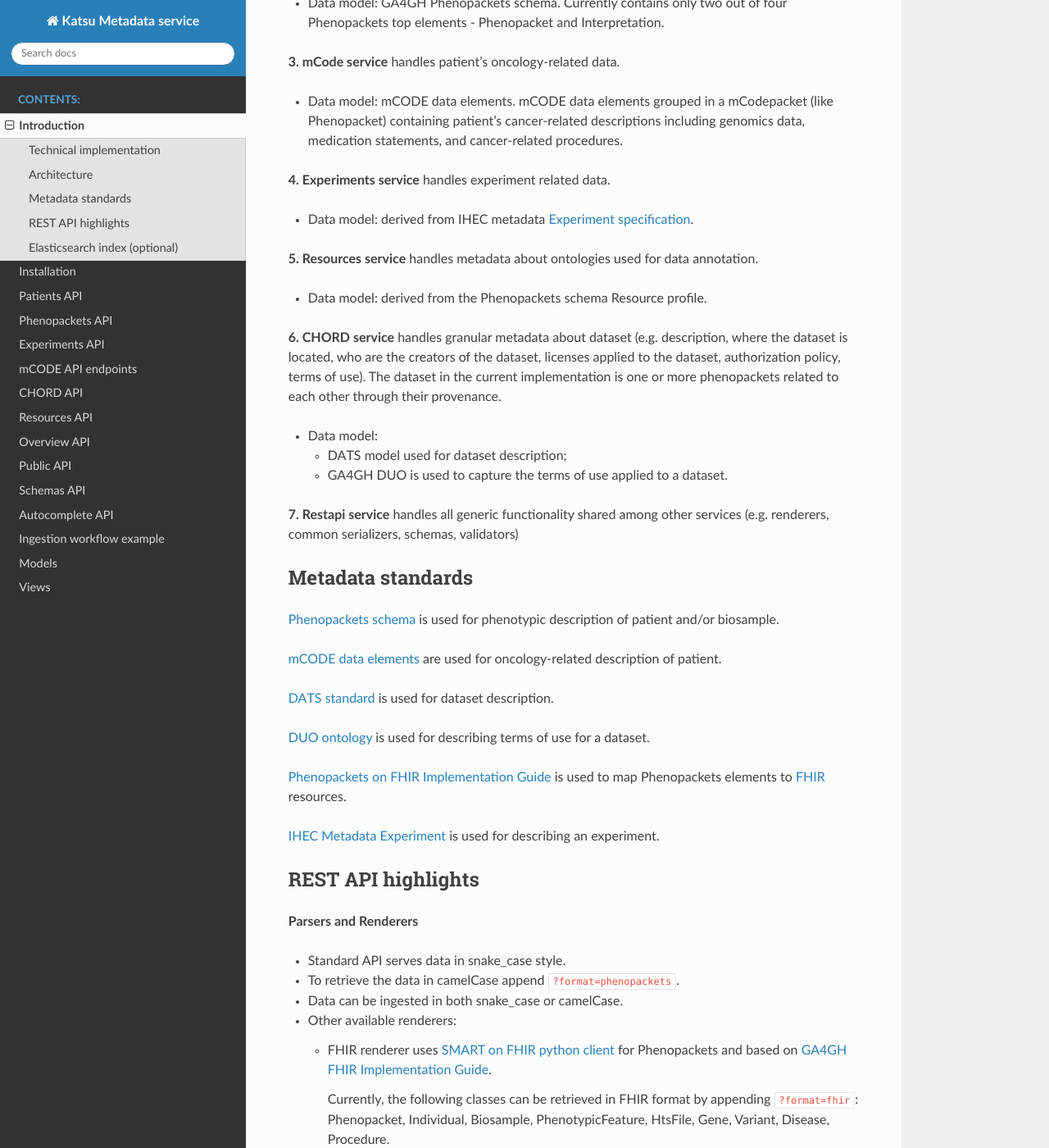
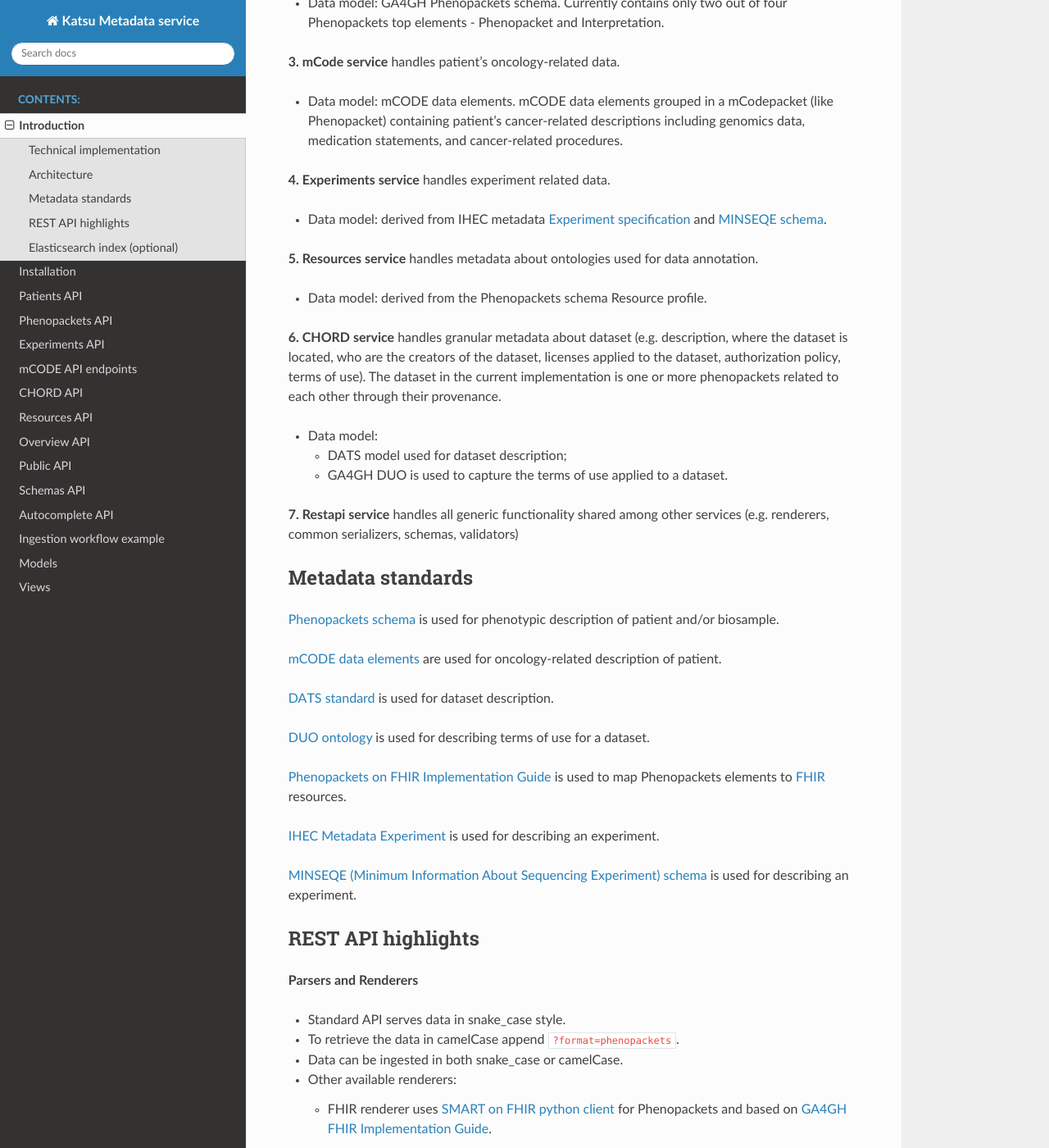
Before and after one commit to bento-platform/katsu, a Sphinx documentation site: the page built from docs/modules/introduction.rst, in a window 1280 px wide and 1400 px high, scrolled down 1417 px. Shown: the whole window at 82% size. Built offline with Sphinx 7.4.7 and the Read the Docs theme 2.0.0, drawn with Linux system fonts in a browser that asks for light colours; the version number could not be read and is left out.

Commit message:
add minseqe to standards

```diff
--- a/docs/modules/introduction.rst
+++ b/docs/modules/introduction.rst
@@ -37,7 +37,7 @@ Services depend on each other and are separated based on their scope.
 
 **4. Experiments service** handles experiment related data.
 
-- Data model: derived from IHEC metadata `Experiment specification <https://github.com/IHEC/ihec-ecosystems/blob/master/docs/metadata/2.0/Ihec_metadata_specification.md#experiments>`_.
+- Data model: derived from IHEC metadata `Experiment specification <https://github.com/IHEC/ihec-ecosystems/blob/master/docs/metadata/2.0/Ihec_metadata_specification.md#experiments>`_ and `MINSEQE schema <https://github.com/FAIRsharing/mircat/tree/master/minseqe/schema>`_.
 
 **5. Resources service** handles metadata about ontologies used for data annotation.
 
@@ -70,6 +70,8 @@ Metadata standards
 `Phenopackets on FHIR Implementation Guide <https://aehrc.github.io/fhir-phenopackets-ig/>`_ is used to map Phenopackets elements to `FHIR <https://www.hl7.org/fhir/>`_ resources.
 
 `IHEC Metadata Experiment <https://github.com/IHEC/ihec-ecosystems/blob/master/docs/metadata/2.0/Ihec_metadata_specification.md#experiments>`_ is used for describing an experiment.
+
+`MINSEQE (Minimum Information About Sequencing Experiment) schema <https://github.com/FAIRsharing/mircat/tree/master/minseqe/schema>`_  is used for describing an experiment.
 
 REST API highlights
 -------------------
```
